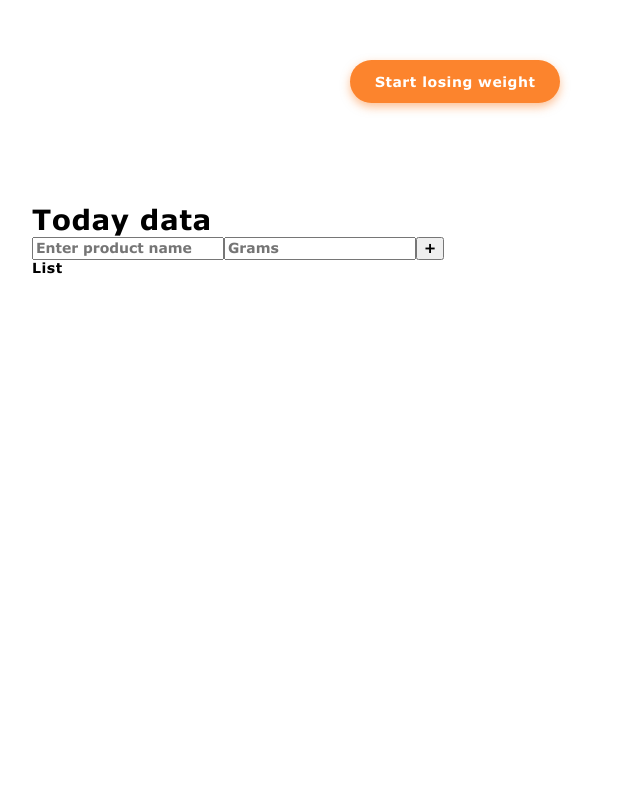
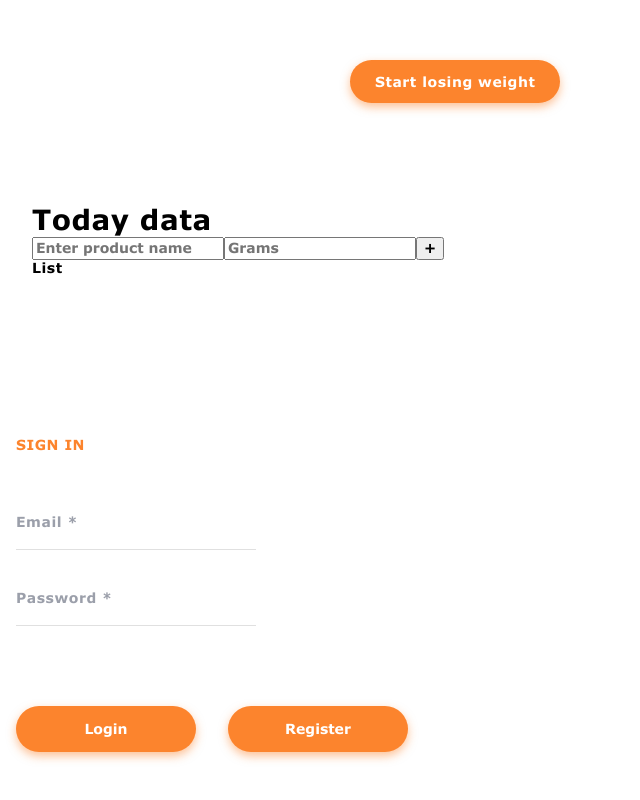
Before and after one commit to MarinaTripetska/slim-mom-front, a React (Create React App) app: page / in a window 1280 px wide. Shown: the part 410-1210 px from the top of the page, without its empty margins (0-640 px from the left). Before the commit the page ends 800 px from the top, so only its background shows below. Built offline with nearby package versions, Linux system fonts and the light colour scheme.

Commit message:
верстка LoginForm

```diff
--- a/src/App.js
+++ b/src/App.js
@@ -4,6 +4,7 @@ import Modal from 'components/Modal';
 import Header from 'components/Header';
 import DailyCaloriesForm from 'components/DailyCaloriesForm';
 import Toaster from 'components/Toasts';
+import LoginForm from 'components/LoginForm';
 // import Loader from './components/Loader';
 
 function App() {
@@ -26,6 +27,7 @@ function App() {
       <DailyCaloriesForm onBtnClick={submitForm} />
       {!openModal || <Modal closeModalHandle={closeModal} />}
       <DiaryPage /> {/* Обернуть в приватный Route */}
+      <LoginForm />
       <Toaster />
     </div>
   );
--- /dev/null
+++ b/src/components/LoginForm/LoginForm.jsx
@@ -0,0 +1,81 @@
+import React from 'react';
+import { useFormik } from 'formik';
+import {
+  ContainerLogin,
+  TitleLogin,
+  FormLogin,
+  FormLoginList,
+  FormLoginItem,
+  FormLoginLabel,
+  FormLoginInput,
+  Message,
+  ButtonContainer,
+  Button,
+} from './LoginForm.styled';
+
+import * as Yup from 'yup';
+
+const LoginForm = () => {
+  const formik = useFormik({
+    initialValues: {
+      name: '',
+      email: '',
+      password: '',
+    },
+    validationSchema: Yup.object({
+      email: Yup.string().email('Invalid email').required('Required'),
+      password: Yup.string()
+        .min(6, 'Min 6 symbols')
+        .max(10, 'Max 10 symbols')
+        .required('Required'),
+    }),
+    onSubmit: values => {
+      console.log(values);
+      formik.resetForm();
+    },
+  });
+  return (
+    <ContainerLogin>
+      <TitleLogin>Sign in</TitleLogin>
+      <FormLogin onSubmit={formik.handleSubmit}>
+        <FormLoginList>
+          <FormLoginItem>
+            <FormLoginLabel htmlFor="email">Email *</FormLoginLabel>
+            <FormLoginInput
+              id="email"
+              name="email"
+              type="email"
+              pattern="([A-z0-9_.-]{1,})@([A-z0-9_.-]{1,}).([A-z]{2,8})"
+              onChange={formik.handleChange}
+              password
+              value={formik.values.email}
+            />
+            {formik.touched.email && formik.errors.email ? (
+              <Message>{formik.errors.email}</Message>
+            ) : null}
+          </FormLoginItem>
+          <FormLoginItem>
+            <FormLoginLabel htmlFor="password">Password *</FormLoginLabel>
+            <FormLoginInput
+              id="password"
+              name="password"
+              type="password"
+              onChange={formik.handleChange}
+              value={formik.values.password}
+            />
+            {formik.touched.password && formik.errors.password ? (
+              <Message>{formik.errors.password}</Message>
+            ) : null}
+          </FormLoginItem>
+        </FormLoginList>
+        <ButtonContainer>
+          <Button type="submit">Login</Button>
+
+          <Button type="submit">Register</Button>
+        </ButtonContainer>
+      </FormLogin>
+    </ContainerLogin>
+  );
+};
+
+export default LoginForm;
--- /dev/null
+++ b/src/components/LoginForm/LoginForm.styled.js
@@ -0,0 +1,107 @@
+import styled from 'styled-components';
+import { breakpoints } from '../../assets/sizes';
+
+export const ContainerLogin = styled.div`
+  padding: 42px 20px 100px 20px;
+  margin-left: auto;
+  margin-right: auto;
+  @media ${breakpoints.tablet} {
+    padding: 160px 32px 418px 32px;
+    min-width: 768px;
+  }
+  @media ${breakpoints.desktop} {
+    padding: 160px 16px 180px 16px;
+    min-width: 1280px;
+  }
+`;
+export const TitleLogin = styled.h2`
+  color: rgba(252, 132, 45, 1);
+  text-transform: uppercase;
+  font-style: normal;
+  font-size: 14px;
+  font-weight: 700;
+  line-height: 1.21;
+  letter-spacing: 0.04em;
+  margin-top: 0;
+  text-align: center;
+  @media ${breakpoints.tablet} {
+    text-align: start;
+  }
+`;
+export const FormLogin = styled.form``;
+
+export const FormLoginList = styled.ul`
+  margin: 60px 0;
+  list-style: none;
+  padding: 0;
+`;
+export const FormLoginItem = styled.li`
+  margin-bottom: 0;
+  &:not(:last-child) {
+    margin-bottom: 40px;
+  }
+`;
+export const FormLoginLabel = styled.label`
+  display: flex;
+  width: auto;
+  height: 16px;
+  font-style: normal;
+  font-weight: 700;
+  font-size: 14px;
+  line-height: 1.21;
+  letter-spacing: 0.04em;
+  color: #9b9faa;
+`;
+
+export const FormLoginInput = styled.input`
+  border-bottom: 1px solid #e0e0e0;
+  border-top: none;
+  border-left: none;
+  border-right: none;
+  height: 20px;
+  width: 100%;
+  @media ${breakpoints.tablet} {
+    width: 240px;
+  }
+`;
+export const Message = styled.div`
+  font-weight: 500;
+  font-size: 12px;
+  color: rgba(252, 132, 45, 1);
+`;
+
+export const ButtonContainer = styled.div`
+  @media ${breakpoints.tablet} {
+    display: flex;
+  }
+`;
+export const Button = styled.button`
+  display: flex;
+  text-align: center;
+  justify-content: center;
+  margin-top: 20px;
+  margin-left: auto;
+  margin-right: auto;
+  width: 180px;
+  background: #fc842d;
+  box-shadow: 0px 4px 10px rgba(252, 132, 45, 0.5);
+  border-radius: 30px;
+  border-color: rgba(117, 190, 218, 0);
+  padding: 13px 50px;
+  color: white;
+  &:hover,
+  &:focus {
+    border: 2px solid #fc842d;
+    box-shadow: none;
+    color: #fc842d;
+    background: white;
+  }
+  @media ${breakpoints.tablet} {
+    flex-wrap: nowrap;
+    margin-left: 0;
+    margin-right: 0;
+    &:not(:first-child) {
+      margin-left: 32px;
+    }
+  }
+`;
--- /dev/null
+++ b/src/components/LoginForm/index.js
@@ -0,0 +1 @@
+export { default } from './LoginForm';
```
